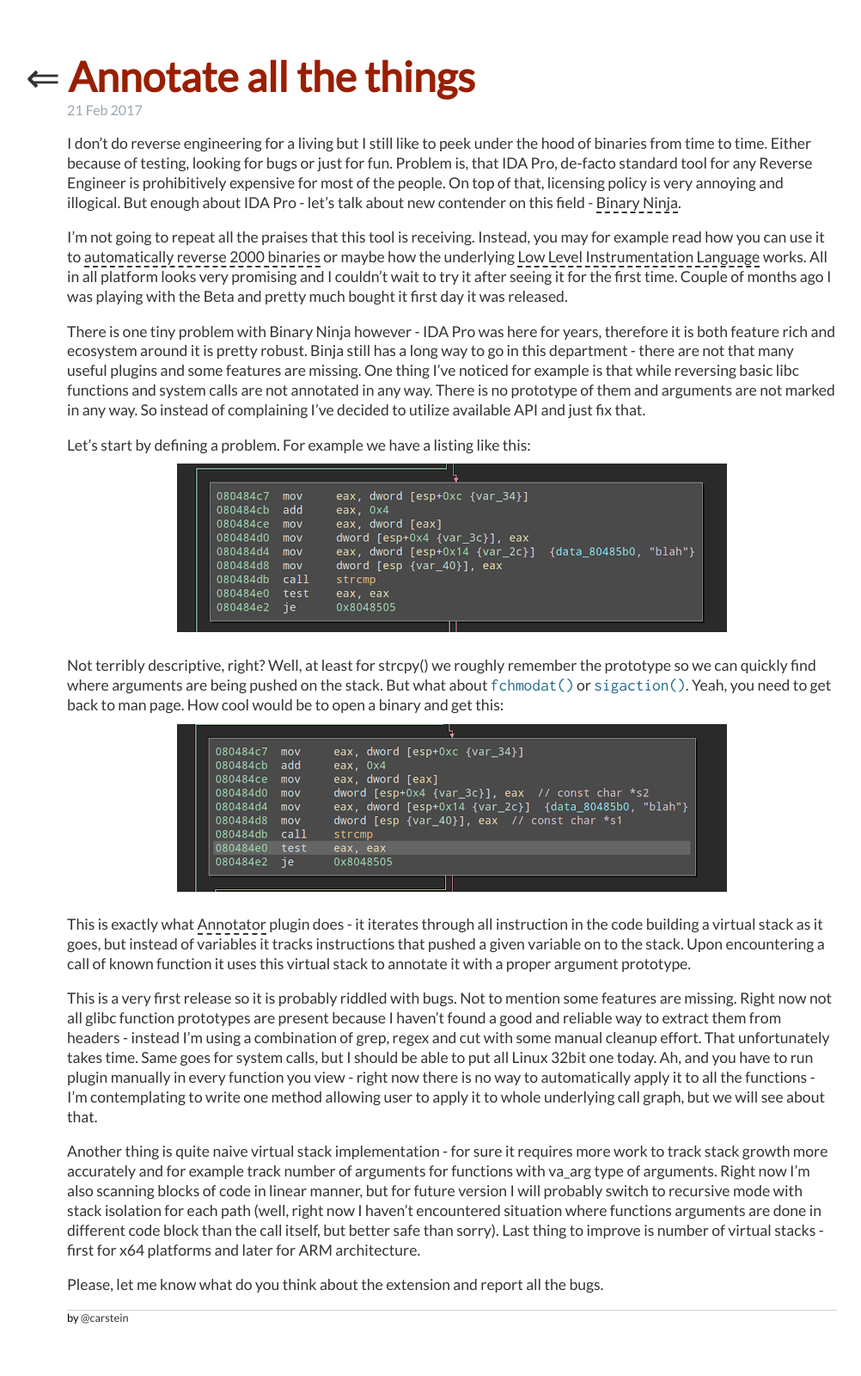
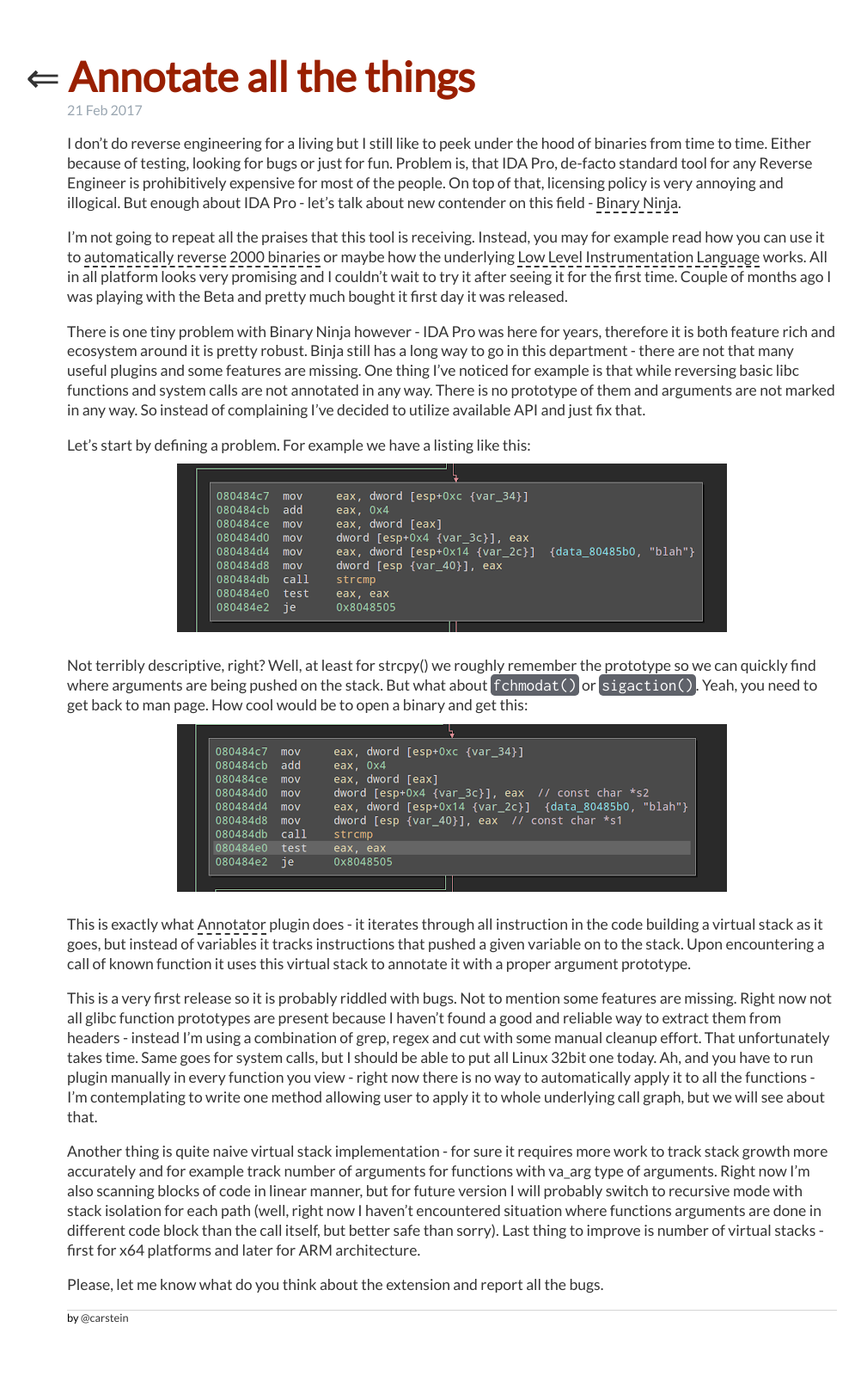
Before and after one commit to carstein/carstein.github.io, a Jekyll site: the page built from _posts/2017-02-21-annotate-all.md, in a window 1280 px wide. Shown: the whole page at 86% size, without its empty margins (114-1116 px from the left). Built offline with Jekyll 4.4.1, drawn with Linux system fonts in a browser that asks for light colours.

Commit message:
styling inline code blocks

```diff
--- a/css/style.css
+++ b/css/style.css
@@ -120,3 +120,10 @@
     font-size: 1.1em;
     color: #276A8A;
 }
+
+code.highlighter-rouge {
+  background-color: #5f626a;
+  color: white;
+  padding: 2px 3px 2px;
+  border-radius: 0.3rem;
+}
```
